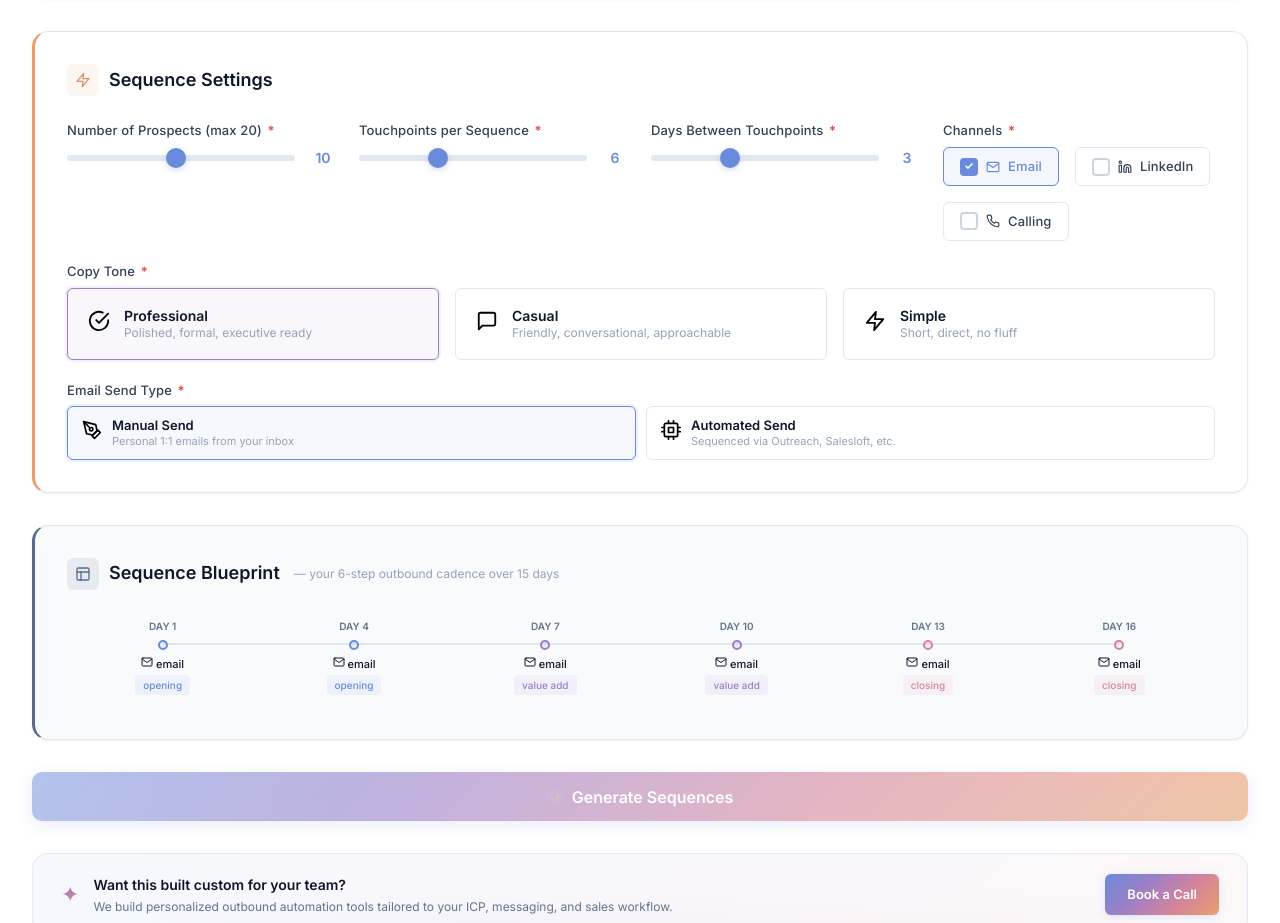
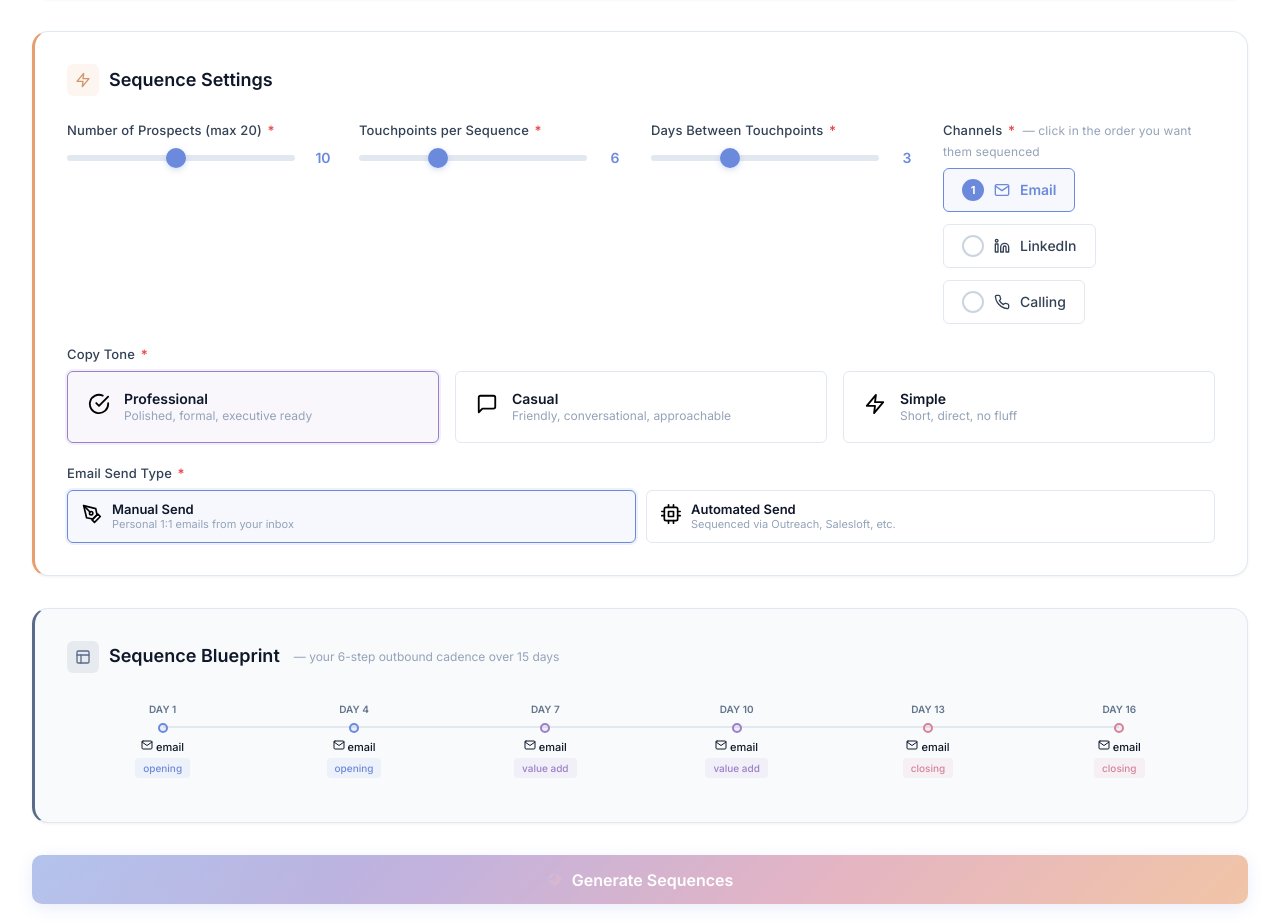
Before and after one commit to Mantyl-ai/mantyl-sequence-generator, a React (Vite) app: page / in a window 1280 px wide. Shown: the part 1680-2603 px from the top of the page. Built offline with nearby package versions, Linux system fonts and the light colour scheme.

Commit message:
Channel priority ordering: numbered buttons, rotation hint, user-defined sequence order

```diff
--- a/src/components/ICPForm.jsx
+++ b/src/components/ICPForm.jsx
@@ -428,20 +428,47 @@ export default function ICPForm({ onSubmit, isLoading }) {
             </div>
           </div>
           <div className="form-group">
-            <label>Channels <RequiredAsterisk /></label>
-            <div className="checkbox-group">
+            <label>Channels <RequiredAsterisk /> <span className="section-subtitle">— click in the order you want them sequenced</span></label>
+            <div className="channel-order-group">
               {[
                 { id: 'email', label: 'Email', iconName: 'mail' },
                 { id: 'linkedin', label: 'LinkedIn', iconName: 'linkedin' },
                 { id: 'calling', label: 'Calling', iconName: 'phone' },
-              ].map(ch => (
-                <label key={ch.id} className={`checkbox-label ${form.channels.includes(ch.id) ? 'checked' : ''}`}>
-                  <input type="checkbox" checked={form.channels.includes(ch.id)} onChange={() => toggleChannel(ch.id)} />
-                  <span className="checkbox-icon" />
-                  <SvgIcon name={ch.iconName} size={14} /> {ch.label}
-                </label>
-              ))}
+              ].map(ch => {
+                const orderIndex = form.channels.indexOf(ch.id)
+                const isSelected = orderIndex !== -1
+                return (
+                  <button
+                    key={ch.id}
+                    type="button"
+                    className={`channel-order-btn ${isSelected ? 'selected' : ''}`}
+                    onClick={() => toggleChannel(ch.id)}
+                  >
+                    <span className={`channel-order-badge ${isSelected ? 'active' : ''}`}>
+                      {isSelected ? orderIndex + 1 : ''}
+                    </span>
+                    <SvgIcon name={ch.iconName} size={16} />
+                    <span className="channel-order-label">{ch.label}</span>
+                    {isSelected && form.channels.length > 1 && orderIndex === 0 && (
+                      <span className="channel-primary-tag">Primary</span>
+                    )}
+                  </button>
+                )
+              })}
             </div>
+            {form.channels.length > 1 && (
+              <div className="channel-order-hint">
+                Touchpoints will rotate: {form.channels.map((ch, i) => (
+                  <span key={ch} className="channel-order-hint-item">
+                    {i > 0 && ' → '}
+                    {ch.charAt(0).toUpperCase() + ch.slice(1)}
+                  </span>
+                ))}
+                {' → '}
+                <span className="channel-order-hint-item">{form.channels[0].charAt(0).toUpperCase() + form.channels[0].slice(1)}</span>
+                <span className="channel-order-hint-dots"> …</span>
+              </div>
+            )}
           </div>
           <div className="form-group full-width">
             <label>Copy Tone <RequiredAsterisk /></label>
@@ -533,10 +560,8 @@ function buildPreviewSteps(count, channels, spacing) {
     const day = 1 + i * spacing
     const position = i / (count - 1 || 1)
     const stage = position <= 0.3 ? 'opening' : position <= 0.7 ? 'value_add' : 'closing'
-    let channel
-    if (i === 0) channel = 'email'
-    else if (i === count - 1 && available.includes('calling')) channel = 'calling'
-    else channel = available[i % available.length]
+    // Respect user-defined channel order — cycle through in the order they clicked
+    const channel = available[i % available.length]
     steps.push({ day, stage, channel })
   }
   return steps
--- a/src/index.css
+++ b/src/index.css
@@ -497,65 +497,97 @@ body {
   margin-left: 4px;
 }
 
-/* Checkbox group */
-.checkbox-group {
-  display: flex;
-  gap: 16px;
+/* Channel Order Group */
+.channel-order-group {
+  display: flex;
+  gap: 12px;
   flex-wrap: wrap;
 }
 
-.checkbox-label {
-  display: flex;
-  align-items: center;
-  gap: 8px;
+.channel-order-btn {
+  display: flex;
+  align-items: center;
+  gap: 10px;
+  padding: 10px 18px;
+  border: 1.5px solid #e2e8f0;
+  border-radius: var(--radius-sm);
+  background: var(--white);
   cursor: pointer;
-  padding: 8px 16px;
-  border: 1px solid #e2e8f0;
-  border-radius: var(--radius-sm);
+  font-family: var(--font);
   font-size: 14px;
   font-weight: 500;
-  color: var(--navy);
+  color: var(--navy-lighter);
   transition: all 0.15s ease;
+  outline: none;
   user-select: none;
-}
-
-.checkbox-label:hover {
+  position: relative;
+}
+
+.channel-order-btn:hover {
   border-color: var(--accent-blue);
   background: var(--bg-blue);
-}
-
-.checkbox-label.checked {
+  color: var(--navy);
+}
+
+.channel-order-btn.selected {
   border-color: var(--accent-blue);
-  background: rgba(107, 138, 219, 0.08);
+  background: rgba(107, 138, 219, 0.06);
   color: var(--accent-blue);
-}
-
-.checkbox-label input[type="checkbox"] {
-  display: none;
-}
-
-.checkbox-icon {
-  width: 18px;
-  height: 18px;
-  border: 2px solid #cbd5e1;
-  border-radius: 4px;
+  font-weight: 600;
+}
+
+.channel-order-badge {
+  width: 22px;
+  height: 22px;
+  border-radius: 50%;
   display: flex;
   align-items: center;
   justify-content: center;
-  transition: all 0.15s ease;
-  flex-shrink: 0;
-}
-
-.checkbox-label.checked .checkbox-icon {
-  background: var(--accent-blue);
-  border-color: var(--accent-blue);
-}
-
-.checkbox-label.checked .checkbox-icon::after {
-  content: '✓';
-  color: white;
   font-size: 11px;
   font-weight: 700;
+  flex-shrink: 0;
+  border: 2px solid #cbd5e1;
+  color: transparent;
+  background: var(--white);
+  transition: all 0.15s ease;
+}
+
+.channel-order-badge.active {
+  border-color: var(--accent-blue);
+  background: var(--accent-blue);
+  color: var(--white);
+}
+
+.channel-order-label {
+  white-space: nowrap;
+}
+
+.channel-primary-tag {
+  font-size: 9px;
+  font-weight: 700;
+  text-transform: uppercase;
+  letter-spacing: 0.06em;
+  color: var(--white);
+  background: var(--accent-blue);
+  padding: 2px 6px;
+  border-radius: 3px;
+  margin-left: 2px;
+}
+
+.channel-order-hint {
+  margin-top: 8px;
+  font-size: 12px;
+  color: #94a3b8;
+  line-height: 1.5;
+}
+
+.channel-order-hint-item {
+  font-weight: 500;
+  color: var(--accent-blue);
+}
+
+.channel-order-hint-dots {
+  color: #cbd5e1;
 }
 
 /* Range input */
```
